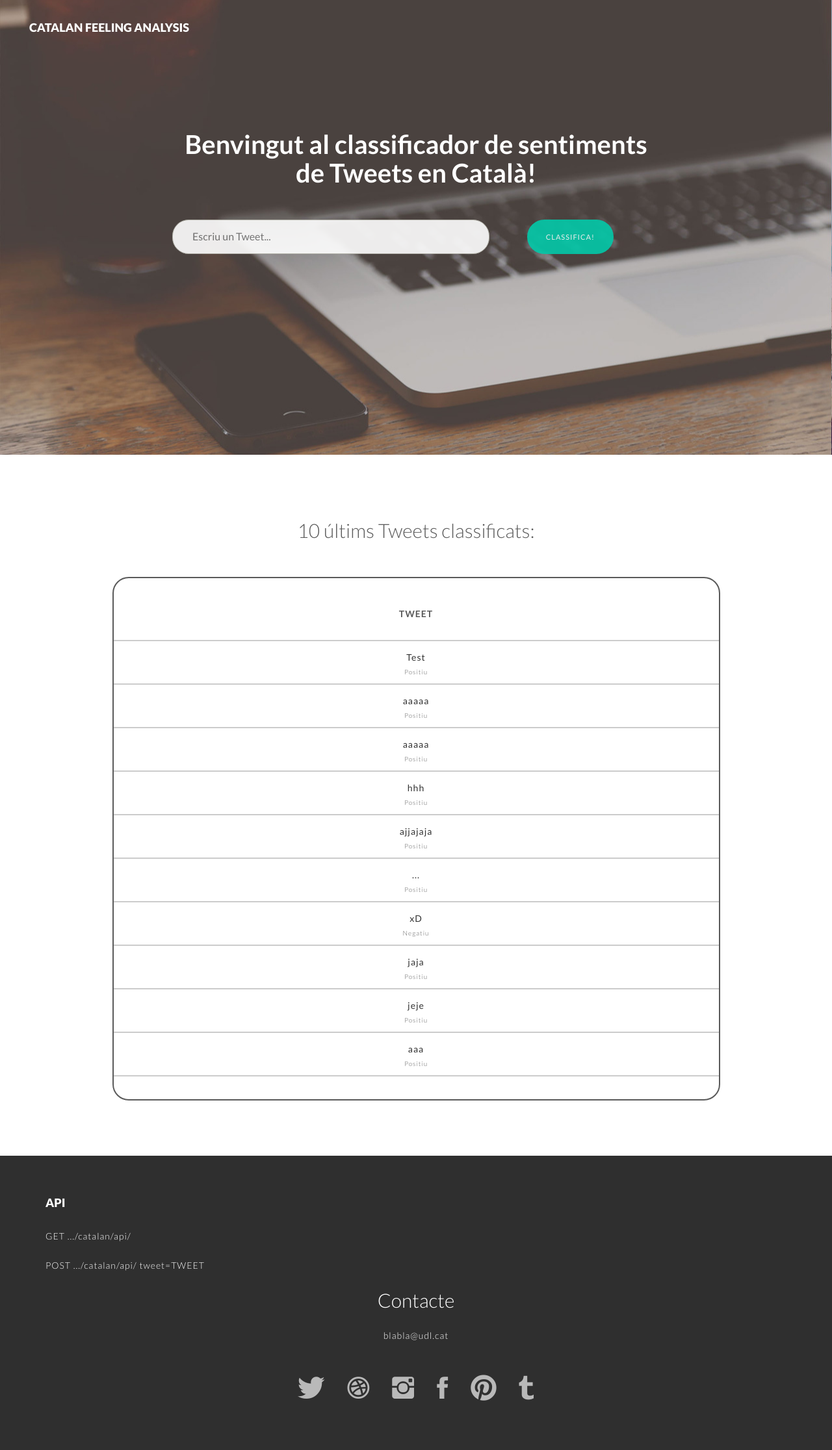
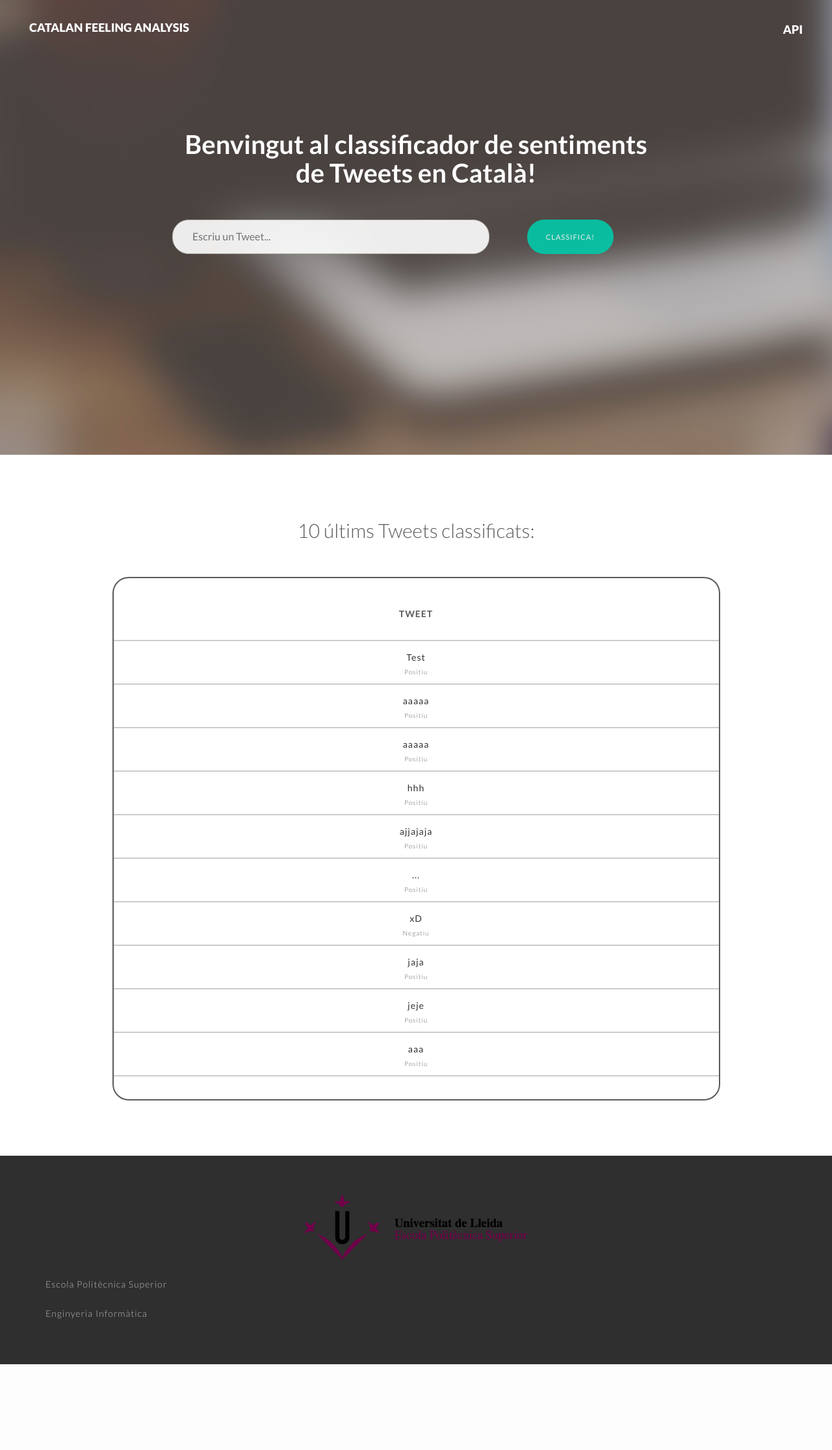
Before and after one commit to pbalaguer19/catsent-api, a Django app: page /catalan/ in a window 1280 px wide. Shown: the whole page at 65% size. After the commit the page ends 2100 px from the top, so only its background shows below. Run offline with Django 3.2, Linux system fonts and the light colour scheme; data comes from the database, SQL or seed files in the repository; parts of the project's set-up code (start-up, migrations or seed data) failed here and were passed over; some libraries are stand-ins or nearby versions; some web fonts are replaced.

Commit message:
Last changes

```diff
--- a/CatalanSentimentAnalysis/static/style/style.css
+++ b/CatalanSentimentAnalysis/static/style/style.css
@@ -196,7 +196,7 @@ textarea {
 
 /* HEADER SECTION */
 #h {
-	background: url(../img/header2.jpg) no-repeat center top;
+	background: url(../img/bg.jpg) no-repeat center top;
 	padding-top: 180px;
 	text-align:center;
 	background-attachment: relative;
--- a/CatalanSentimentAnalysis/templates/CatalanSentimentAnalysis/form.html
+++ b/CatalanSentimentAnalysis/templates/CatalanSentimentAnalysis/form.html
@@ -5,11 +5,9 @@
 
 <div id="h">
   <div class="logo">CATALAN FEELING ANALYSIS</div>
-  <!--
   <div class="social">
-    <a href="#" style="top: 30px; left: 45px; font-size: 18px; font-weight: 900;">API</a>
+    <a href="/catalan/api" style="top: 30px; left: 45px; font-size: 18px; font-weight: 900;">API</a>
   </div>
-  -->
   <div class="container">
     <div class="row">
       <div class="col-md-8 col-md-offset-2 centered">
@@ -75,22 +73,11 @@
 
 <div id="f">
   <div class="container">
-    <div class="social" style="top: 30px; left: 45px; font-size: 18px; font-weight: 900;">API</div>
-    <h5>GET .../catalan/api/</h5>
-    <h5>POST .../catalan/api/ tweet=TWEET</h5>
     <div class="row centered">
-      <h2>Contacte</h2>
-      <h5>blabla@udl.cat</h5>
-
-      <p class="mt">
-        <a href="#"><i class="ion-social-twitter"></i></a>
-        <a href="#"><i class="ion-social-dribbble"></i></a>
-        <a href="#"><i class="ion-social-instagram"></i></a>
-        <a href="#"><i class="ion-social-facebook"></i></a>
-        <a href="#"><i class="ion-social-pinterest"></i></a>
-        <a href="#"><i class="ion-social-tumblr"></i></a>
-      </p>
+      <img src="{% static "img/eps.png" %}"/>
     </div><!--/row-->
+    <h5><a href="http://www.eps.udl.cat/">Escola Politècnica Superior</a></h5>
+    <h5><a href="http://www.grauinformatica.udl.cat/es">Enginyeria Informàtica</a></h5>
   </div><!--/container-->
 </div><!--/F-->
 
```
Also changed, not shown: CatalanSentimentAnalysis/static/img/eps.png (added).
